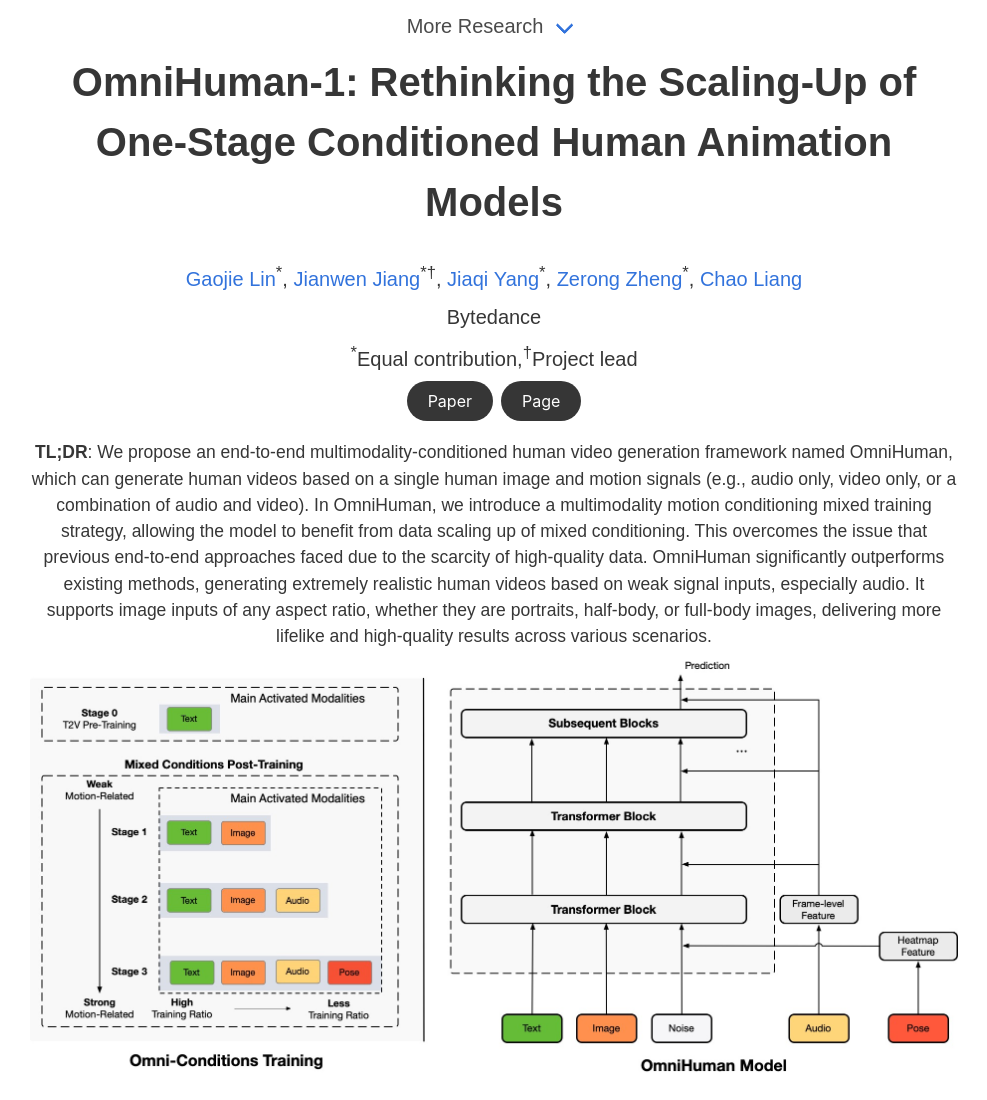
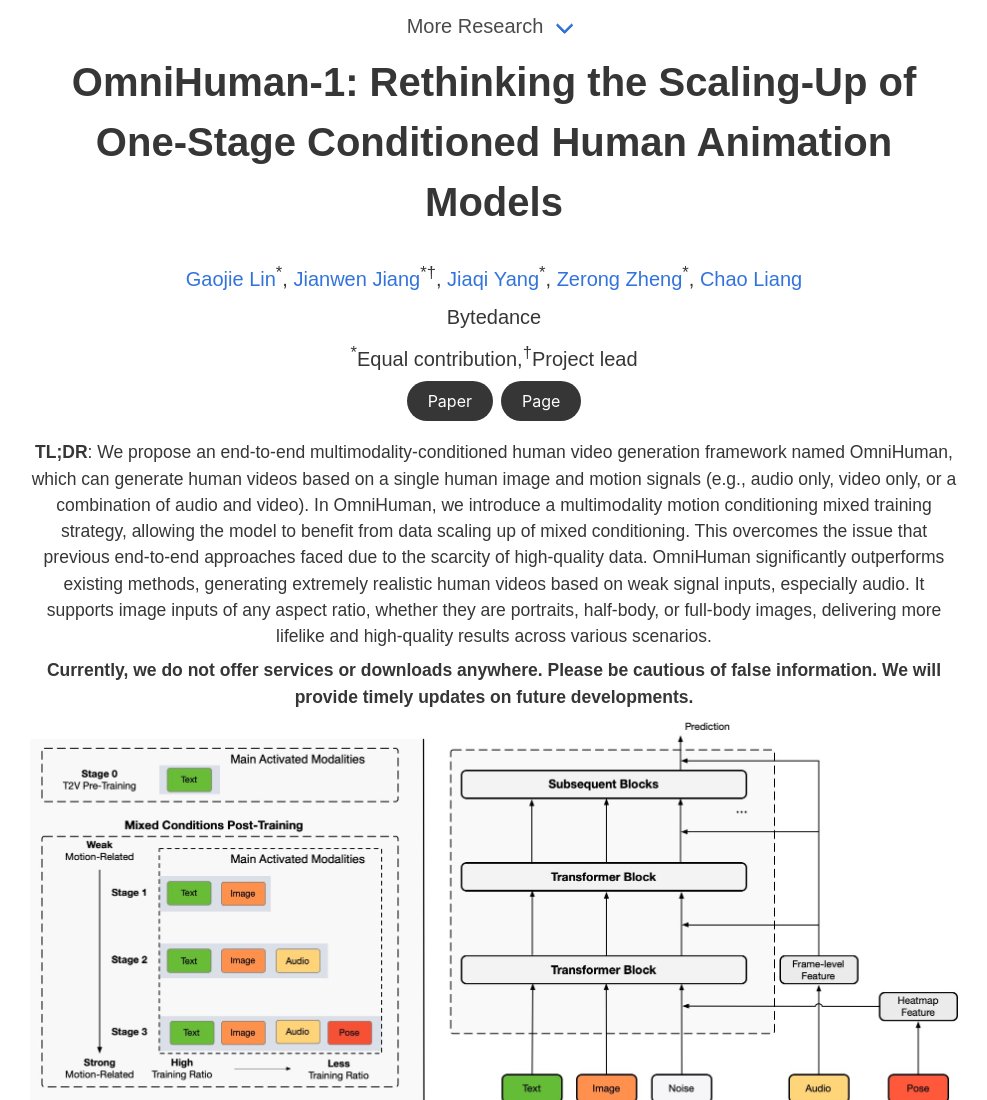
Before and after one commit to wowrakibul/omnihuman-lab.github.io, a plain HTML site: page index.html in a window 1280 px wide. Shown: the top 1100 px of the page, without its empty margins (146-1133 px from the left). Drawn offline with Linux system fonts and the light colour scheme; a web font is replaced by a local one.

Commit message:
Update index.html

```diff
--- a/index.html
+++ b/index.html
@@ -70,6 +70,7 @@
         <a target="_blank" href="https://omnihuman-lab.github.io"><button>Page</button></a>
       </div>
       <small><span><b>TL;DR</b>: We propose an end-to-end multimodality-conditioned human video generation framework named OmniHuman, which can generate human videos based on a single human image and motion signals (e.g., audio only, video only, or a combination of audio and video). In OmniHuman, we introduce a multimodality motion conditioning mixed training strategy, allowing the model to benefit from data scaling up of mixed conditioning. This overcomes the issue that previous end-to-end approaches faced due to the scarcity of high-quality data. OmniHuman significantly outperforms existing methods, generating extremely realistic human videos based on weak signal inputs, especially audio. It supports image inputs of any aspect ratio, whether they are portraits, half-body, or full-body images, delivering more lifelike and high-quality results across various scenarios.</span></small>
+      <small><span><b>Currently, we do not offer services or downloads anywhere. Please be cautious of false information. We will provide timely updates on future developments.</b></span></small>
       <div class='responsive-image-container'>
         <img src='image/overall.png' alt='' />
       </div>
```
